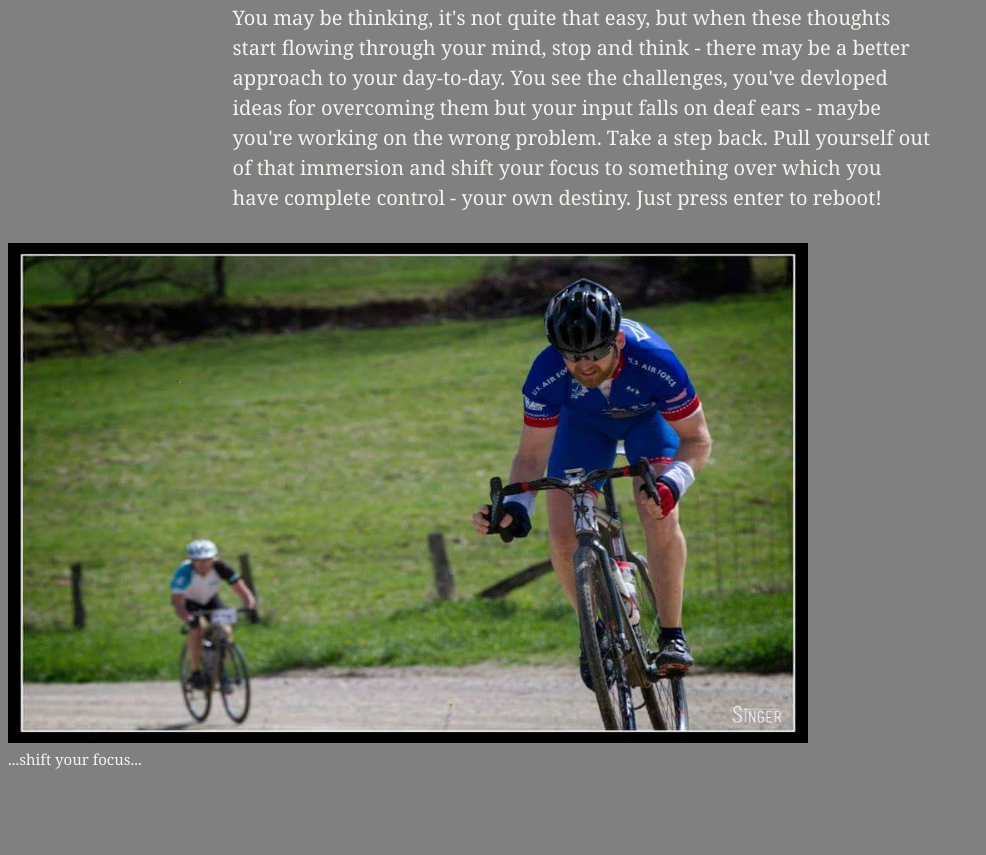
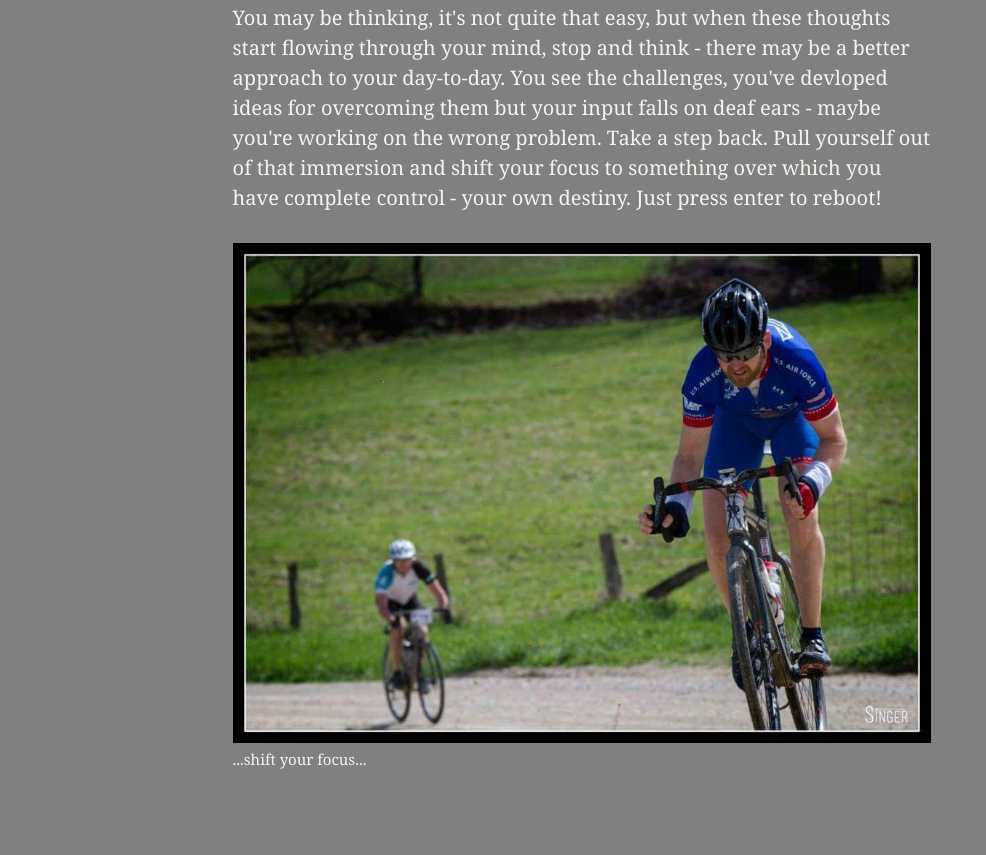
Before and after one commit to robrides/robrides.github.io, a website: page index.html in a window 1280 px wide. Shown: the part 1131-1986 px from the top of the page, without its empty margins (0-986 px from the left). Drawn offline with Linux system fonts and the light colour scheme.

Commit message:
Centered images

```diff
--- a/index.html
+++ b/index.html
@@ -166,7 +166,7 @@
 
     .post>figure {
       margin: 0;
-      grid-column: 1 / -1;
+      grid-column: 2;
     }
 
     figcaption {
```
